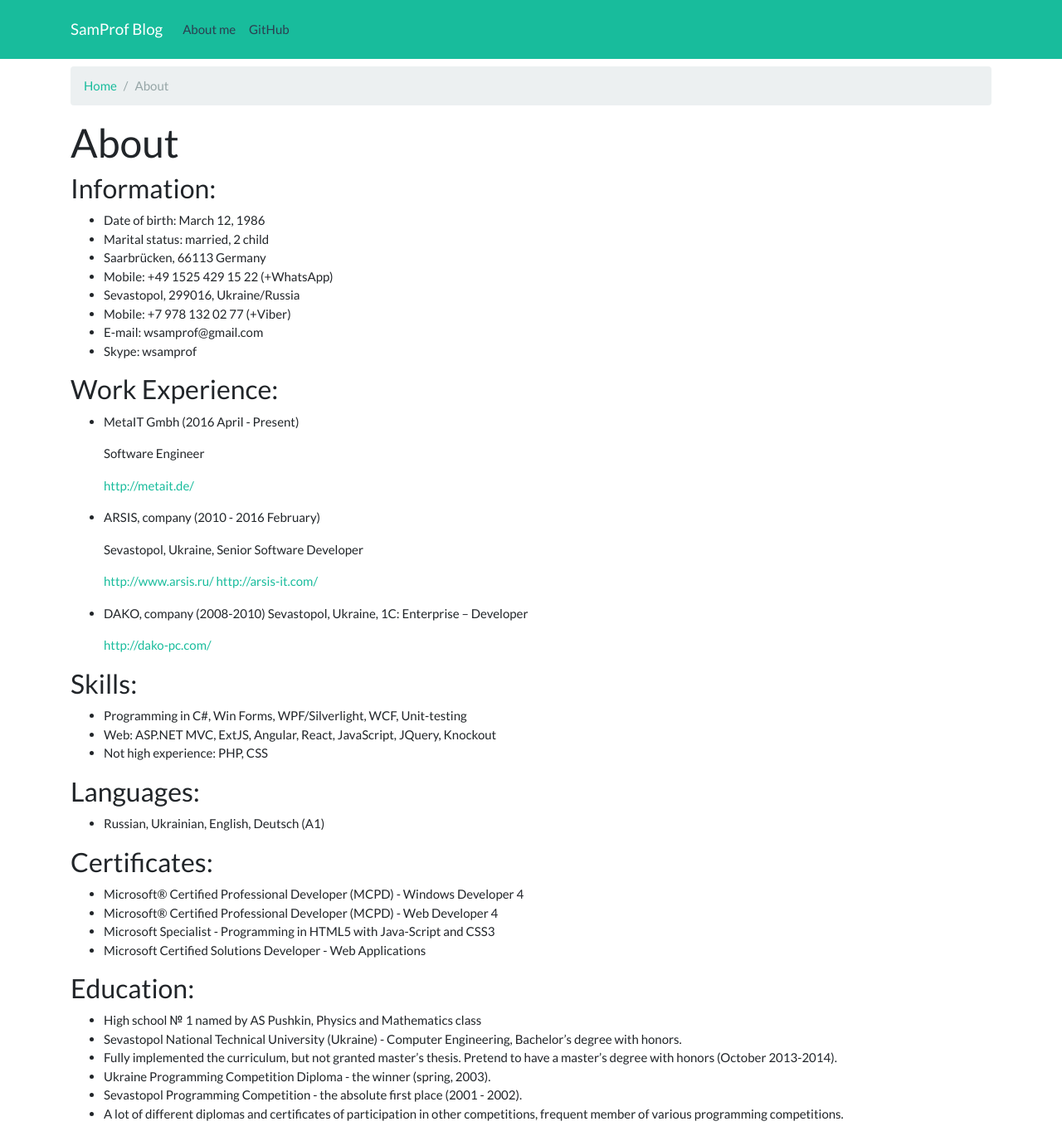
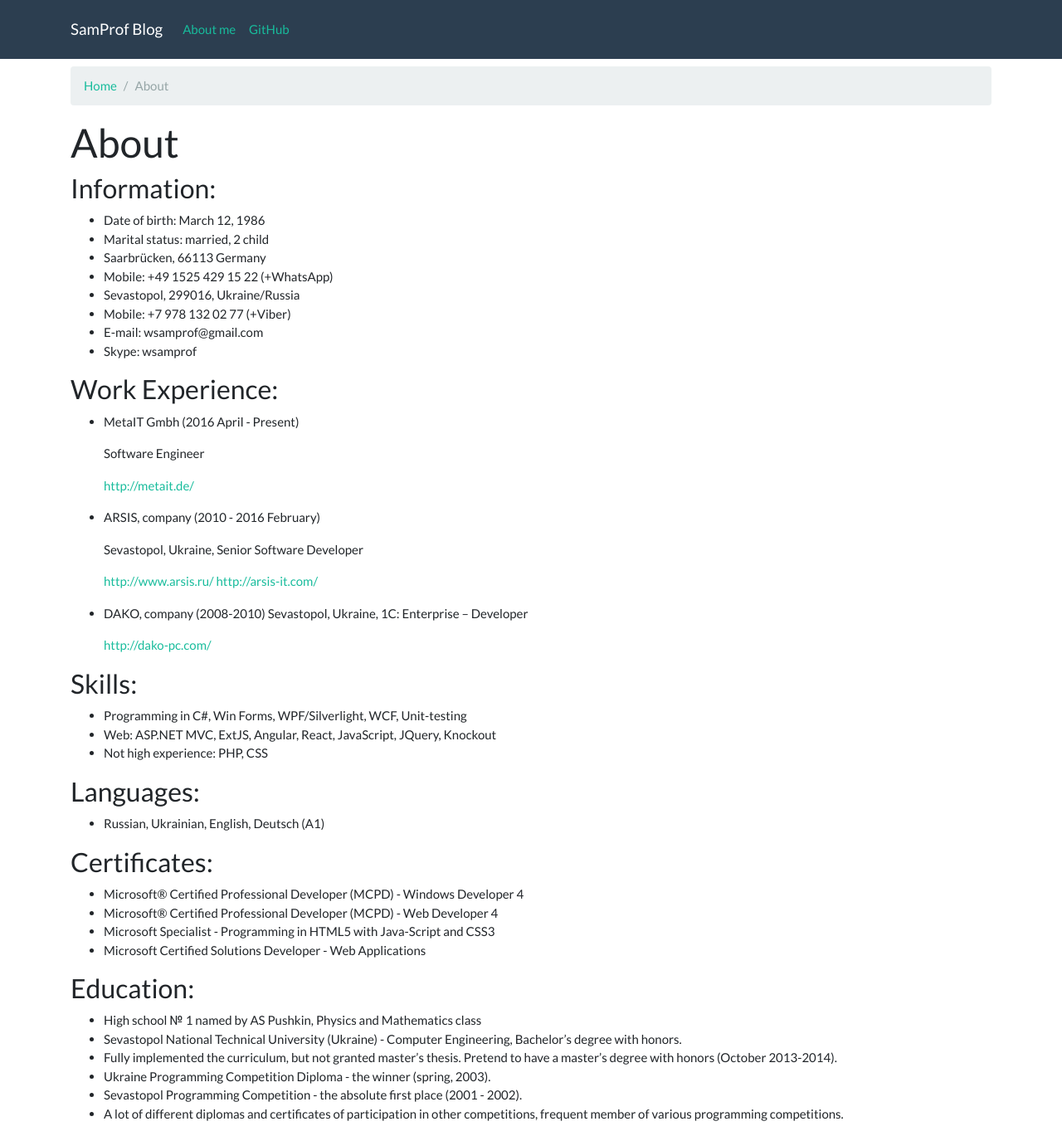
Before and after one commit to SamProf/www.samprof.com, a Jekyll site: the page built from about.md, in a window 1280 px wide and 1369 px high. Shown: the whole window at 83% size. Built offline with Jekyll 4.4.1, drawn with Linux system fonts in a browser that asks for light colours.

Commit message:
change bs

```diff
--- a/_layouts/default.html
+++ b/_layouts/default.html
@@ -26,7 +26,8 @@
     </script>
 </head>
 <body>
-<nav class="navbar navbar-expand-lg fixed-top navbar-dark bg-dark">
+
+<nav class="navbar navbar-expand-lg fixed-top navbar-dark bg-primary">
     <div class="container">
         <a class="navbar-brand" href="https://www.samprof.com">{{ site.name }}</a>
         <button class="navbar-toggler" type="button" data-toggle="collapse" data-target="#navbarsExampleDefault"
```
